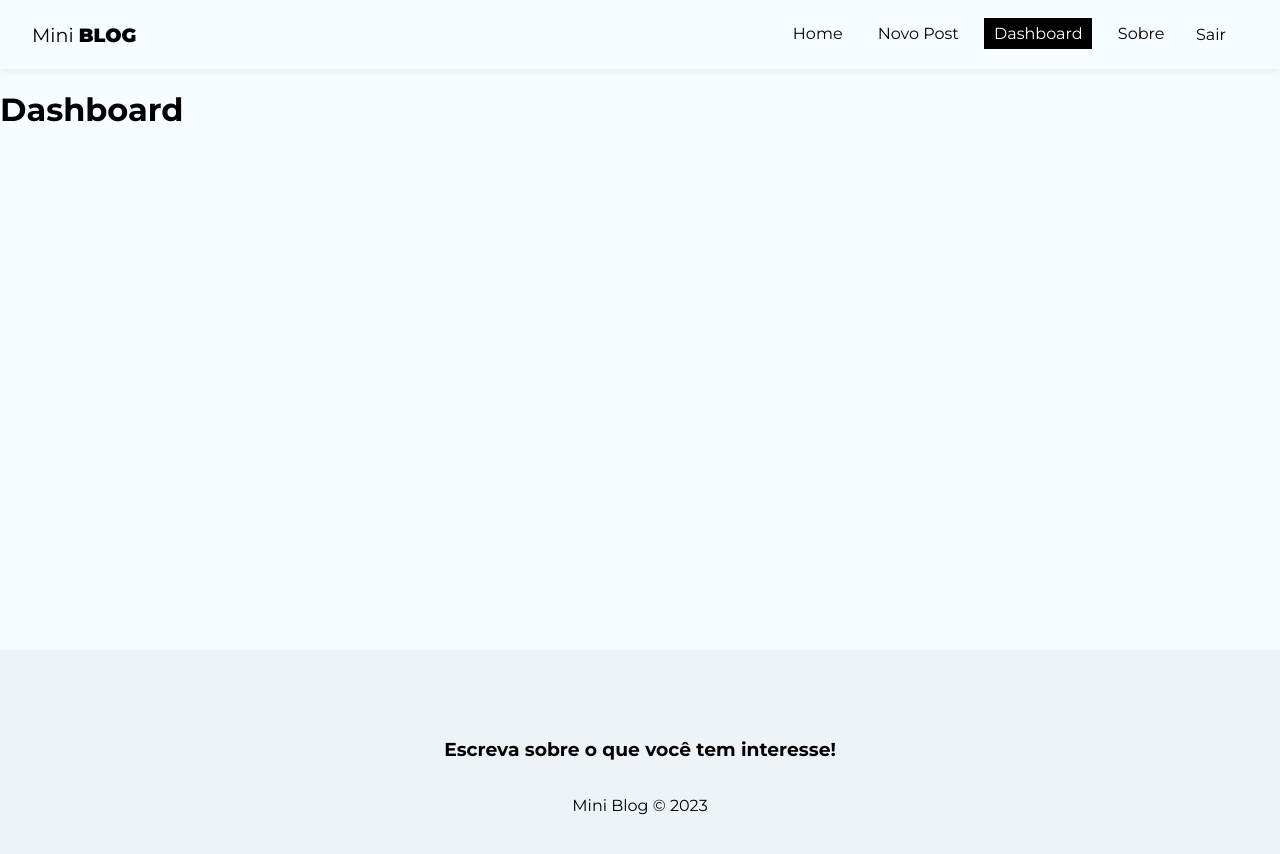
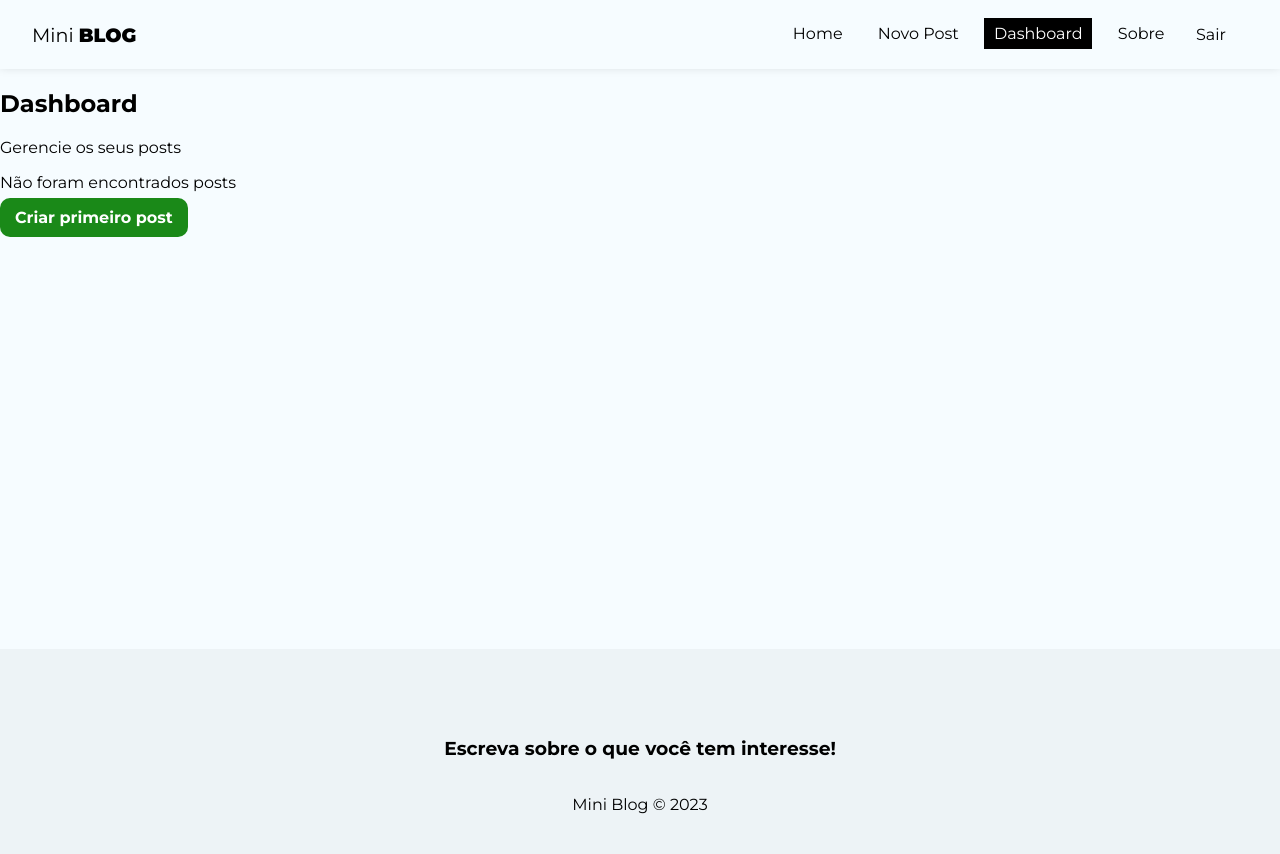
Before and after one commit to ederhscc/miniblog-project, a React (Vite) app: page /dashboard in a window 1280 px wide. Shown: the top 854 px of the page. Built offline with nearby package versions, Linux system fonts and the light colour scheme; no server answers; sample sign-in values are in the browser's storage.

Commit message:
structuring dashboard page

```diff
--- a/src/pages/Dashboard/Dashboard.jsx
+++ b/src/pages/Dashboard/Dashboard.jsx
@@ -1,9 +1,33 @@
 import styles from "./Dashboard.module.css";
 
+import { Link } from "react-router-dom";
+
+import { useAuthValue } from "../../context/AuthContext";
+import { useFetchDocuments } from "../../hooks/useFetchDocuments";
+
 const Dashboard = () => {
+  const { user } = useAuthValue();
+  const uid = user.uid;
+
+  // post do usuário
+  const posts = [];
+
   return (
     <div>
-      <h1>Dashboard</h1>
+      <h2>Dashboard</h2>
+      <p>Gerencie os seus posts</p>
+      {posts && posts.length === 0 ? (
+        <div className={styles.noposts}>
+          <p>Não foram encontrados posts</p>
+          <Link to="/posts/create" className="btn">
+            Criar primeiro post
+          </Link>
+        </div>
+      ) : (
+        <div>
+          <p>Tem posts</p>
+        </div>
+      )}
     </div>
   );
 };
```
